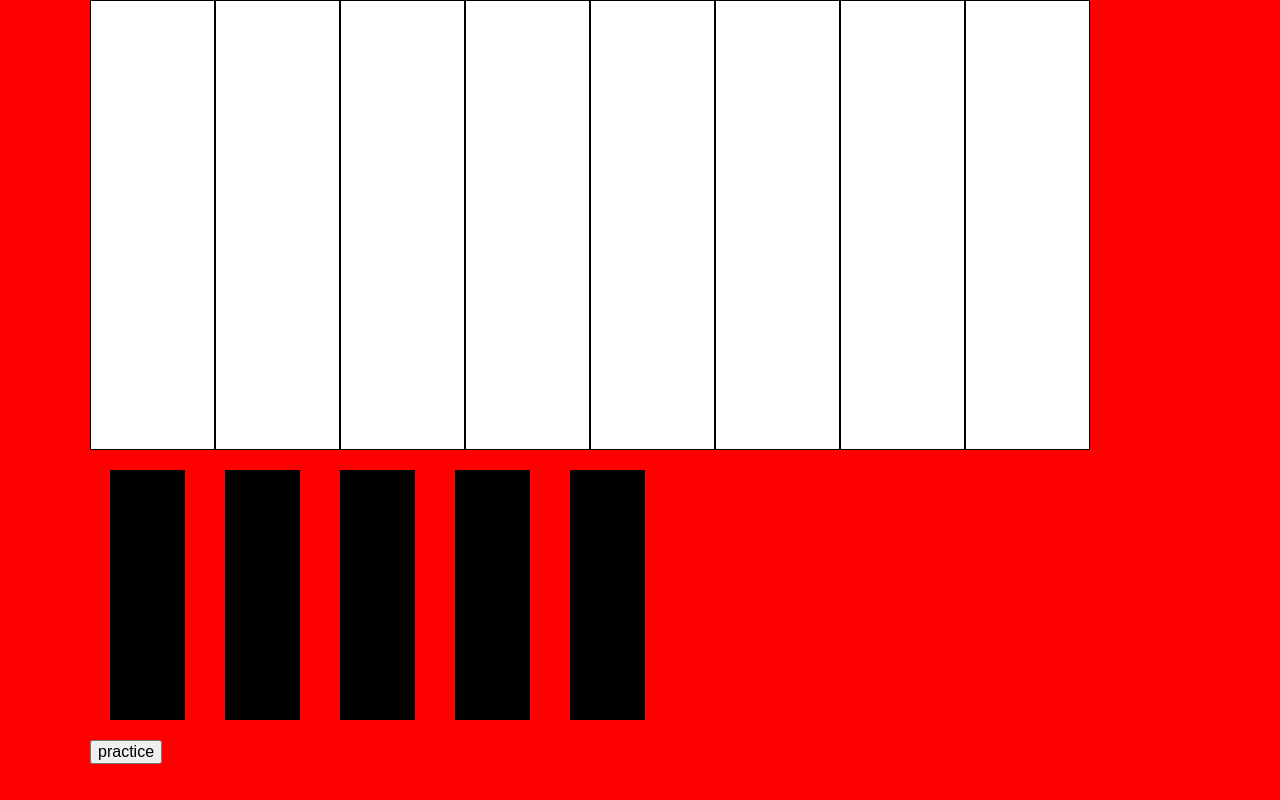
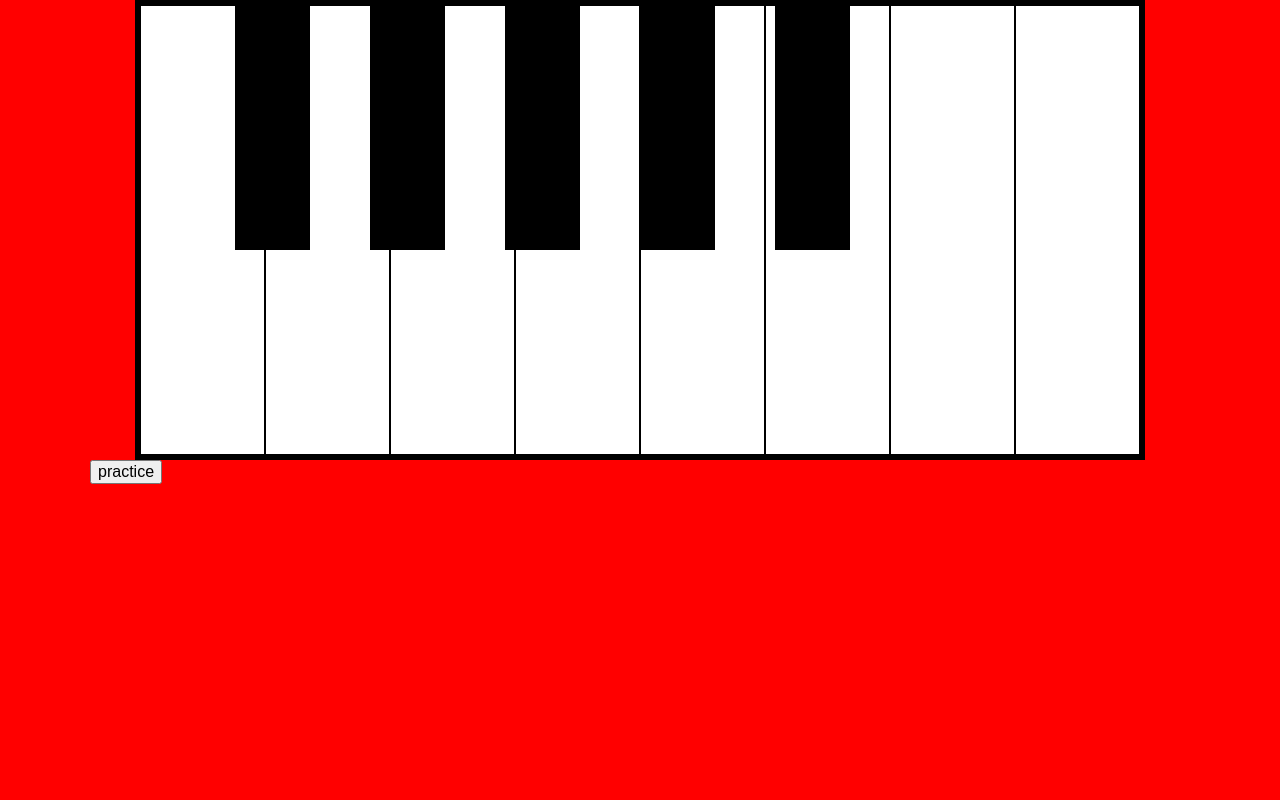
Before and after one commit to JustinSarrasin/perfectPitch, a plain HTML site: page index.html in a window 1280 px wide. Drawn offline with nearby package versions, Linux system fonts and the light colour scheme.

Commit message:
commit before reload

```diff
--- a/index.html
+++ b/index.html
@@ -11,7 +11,8 @@
 
     <div class = "wrapper">
 
-        <div class="keyboard clearfix">
+        <!-- <h1>Perfect Pitch</h1> -->
+        <div class="keyboard wrapper">
             <div class="white">
                     <div class="key key-white" id="C" data-index=0></div>
                     <div class="key key-white" id="D" data-index=2></div>
@@ -35,23 +36,7 @@
             <button class="practice">
                 practice
             </button>
-            <!-- <input type="button" id="randomNote" value="random"> -->
         </div>
-        <!-- <section class="submit-buttons">
-                <input type="text" value="submit answer">
-            <input type="submit" value"C">
-            <input type="submit" value"">
-            <input type="submit" value"">
-            <input type="submit" value"">
-            <input type="submit" value"">
-            <input type="submit" value"">
-            <input type="submit" value"">
-            <input type="submit" value"">
-            <input type="submit" value"">
-            <input type="submit" value"">
-            <input type="submit" value"">
-            <input type="submit" value"">
-        </section> -->
     </div>
 
     <script src='https://code.jquery.com/jquery-3.2.1.min.js' integrity='sha256-hwg4gsxgFZhOsEEamdOYGBf13FyQuiTwlAQgxVSNgt4='crossorigin='anonymous'></script>
--- a/scripts/script.js
+++ b/scripts/script.js
@@ -1,4 +1,5 @@
 const perfPitch = {};
+
 perfPitch.audio = ["../project_3/audiosamples/C.mp3", "../project_3/audiosamples/CSharp.mp3", "../project_3/audiosamples/D.mp3", "../project_3/audiosamples/DSharp.mp3", "../project_3/audiosamples/E.mp3", "../project_3/audiosamples/F.mp3", "../project_3/audiosamples/FSharp.mp3", "../project_3/audiosamples/G.mp3", "../project_3/audiosamples/GSharp.mp3", "../project_3/audiosamples/A.mp3", "../project_3/audiosamples/ASharp.mp3", "../project_3/audiosamples/B.mp3", "../project_3/audiosamples/CTop.mp3"]
 
 
@@ -36,8 +37,8 @@ perfPitch.randomNote = function () {
         perfPitch.switchPractice = true;
         perfPitch.randomIndex = Math.floor(perfPitch.audio.length * Math.random())
         let randomTrigger = perfPitch.audio[perfPitch.randomIndex];
+        new Audio(randomTrigger).play();
         //play random number
-        new Audio(randomTrigger).play();
     });
 }
 
@@ -52,45 +53,27 @@ perfPitch.evaluate = function (userIndex) {
 
     if (perfPitch.switchPractice === true) {
         if (perfPitch.randomIndex === userIndex) {
-            perfPitch.switchPractice = false;
-            alert("Goooot it");
+            // alert("Goooot it");
+            console.log(userIndex)
+            let correctKey = $(".keyboard").find(`[data-index='${userIndex}']`)
+
+            // const correctKey = $('.key').data('index');
+            console.log(correctKey)
+            correctKey.addClass('correct');
+
+            // perfPitch.randomIndex.backgroundColor = 'green';
+            // perfPitch.switchPractice = false;
+            // console.log(perfPitch.randomIndex);
         }
         else {
-            alert('try again');
+            // perfPitch.randomIndex.addClass('wrong');
+            let wrongKey = $(".keyboard").find(`[data-index='${perfPitch.randomIndex}']`)
+            wrongKey.addClass('wrong');
+
         }
 
     }
 }
-
-
-
-
-// perfPitch.random = function(){
-//     // let functionLock = false;
-
-//     $('button').on('click', function (){
-
-//         console.log("I have been clicked");
-
-//         // $('div').on('click', function (noteGuess) {
-//         //     console.log("note guessed");
-//         // });
-
-
-//         // if(false){
-//         //     console.log('unclicked');
-//         // } else {
-//         //     console.log('clicked');
-//         //     $('div').on('click', function (noteGuess){
-//         //         console.log("note guessed");
-//         //     }
-//         // )}
-//     });
-// }
-
-// perfPitch.chosen = function(){
-
-// }
 
 perfPitch.init = function () {
     perfPitch.events();
--- a/styles/style.css
+++ b/styles/style.css
@@ -12,22 +12,54 @@ body {
     margin: 0 auto;
 }
 
+.keyboard {
+    display: flex;
+    position: relative;
+
+}
+
+/* .key {
+    display: flex;
+} */
+
+.white {
+    display: flex;
+    border: 5px solid black;
+    margin: 0 auto;
+}
+
+.black {
+    display: flex;
+    position: absolute;
+    top: 0;
+    left: 50px;
+    margin: 0 65px 0;
+}
+
 .key-white {
     width: 125px;
     height: 450px;
     background-color:white;
     border: 1px solid black;
-    float:  left;
+    /* float:  left; */
 }
 
 .key-black {
     width: 75px;
     height: 250px;
     background-color: black;
-    float: left;
-    margin: 20px;
+    /* float: left; */
+    margin: 0 30px 0;
 }
 
 .key-white:hover, .key-black:hover {
     background-color: blue;
 }
+
+.correct {
+    background-color: green;
+}
+
+.wrong {
+    background-color: red;
+}
```
Also changed, not shown: 1 other file.
